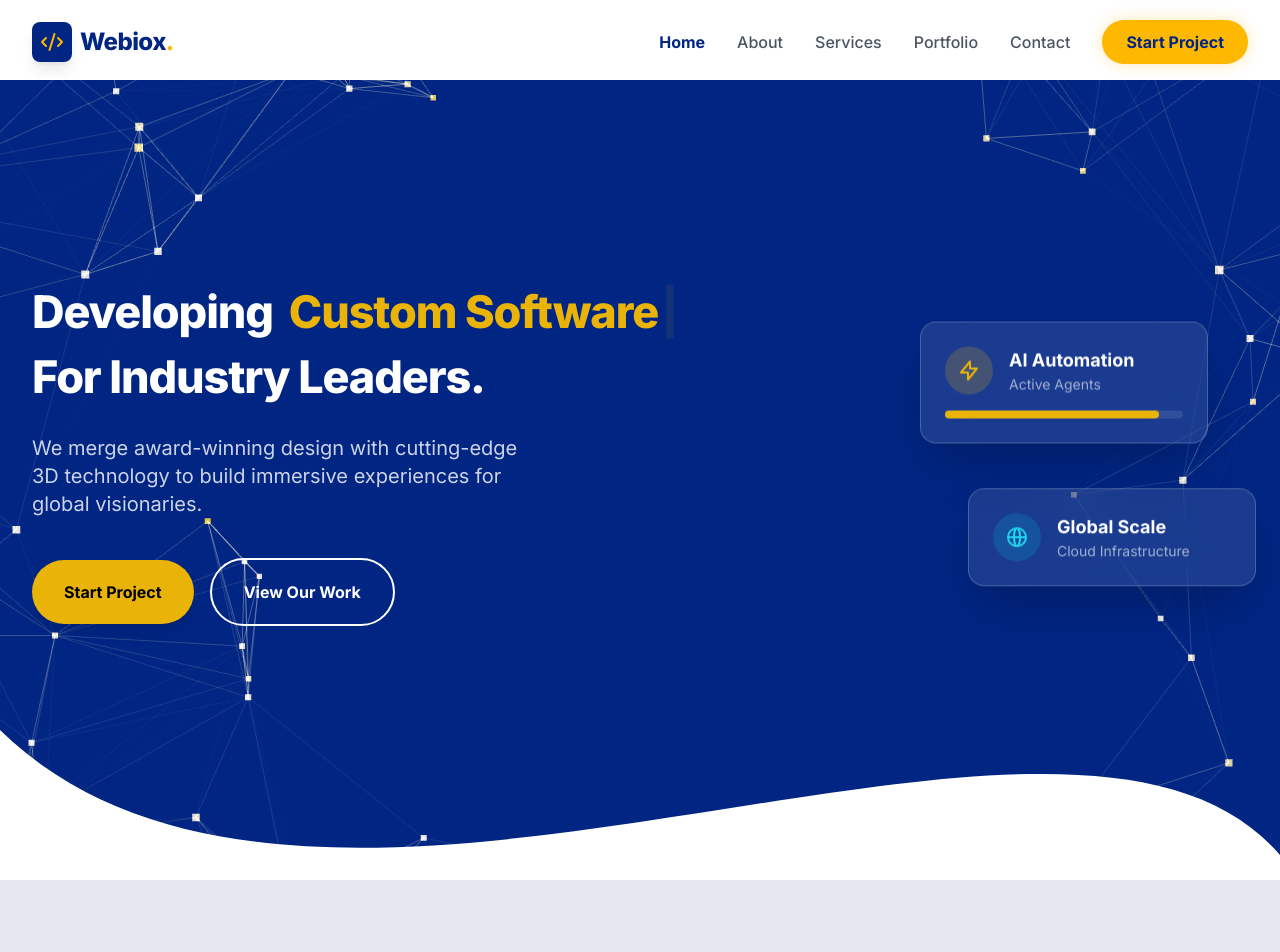
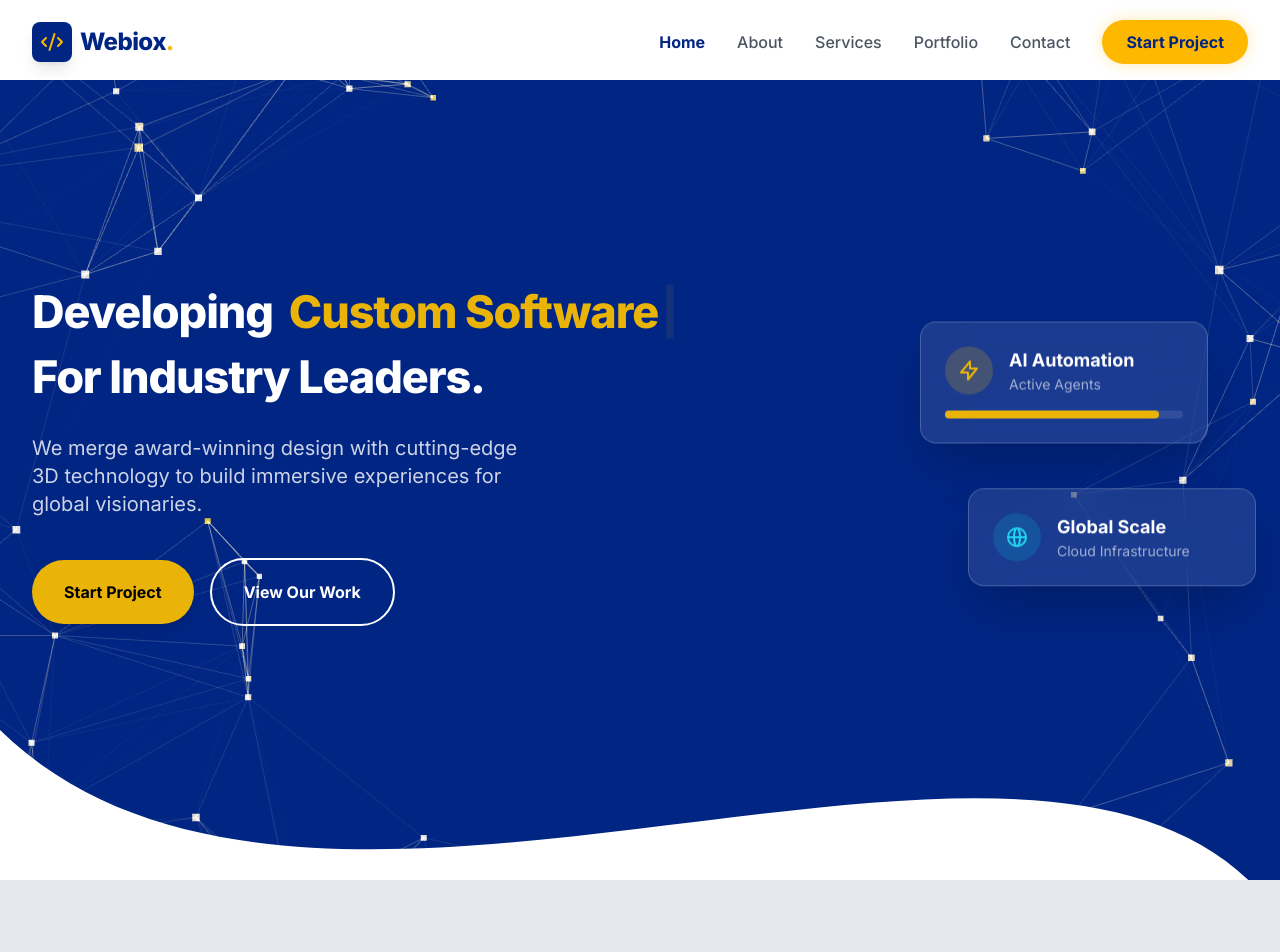
Before and after one commit to manthanvaghasiya/webiox, a React (Vite) app: page / in a window 1280 px wide. Shown: the top 952 px of the page. Built offline with nearby package versions, Linux system fonts and the light colour scheme.

Commit message:
style: implement single S-curve organic svg wave divider

```diff
--- a/src/components/home/Hero.jsx
+++ b/src/components/home/Hero.jsx
@@ -122,7 +122,7 @@ const Hero = () => {
           preserveAspectRatio="none"
         >
           <path
-            d="M0,0 C300,250 1000,-100 1200,100 V120 H0 Z"
+            d="M0,0 C300,250 1000,-100 1200,150 V120 H0 Z"
             className="fill-[#ffffff]"
           />
         </svg>
```
